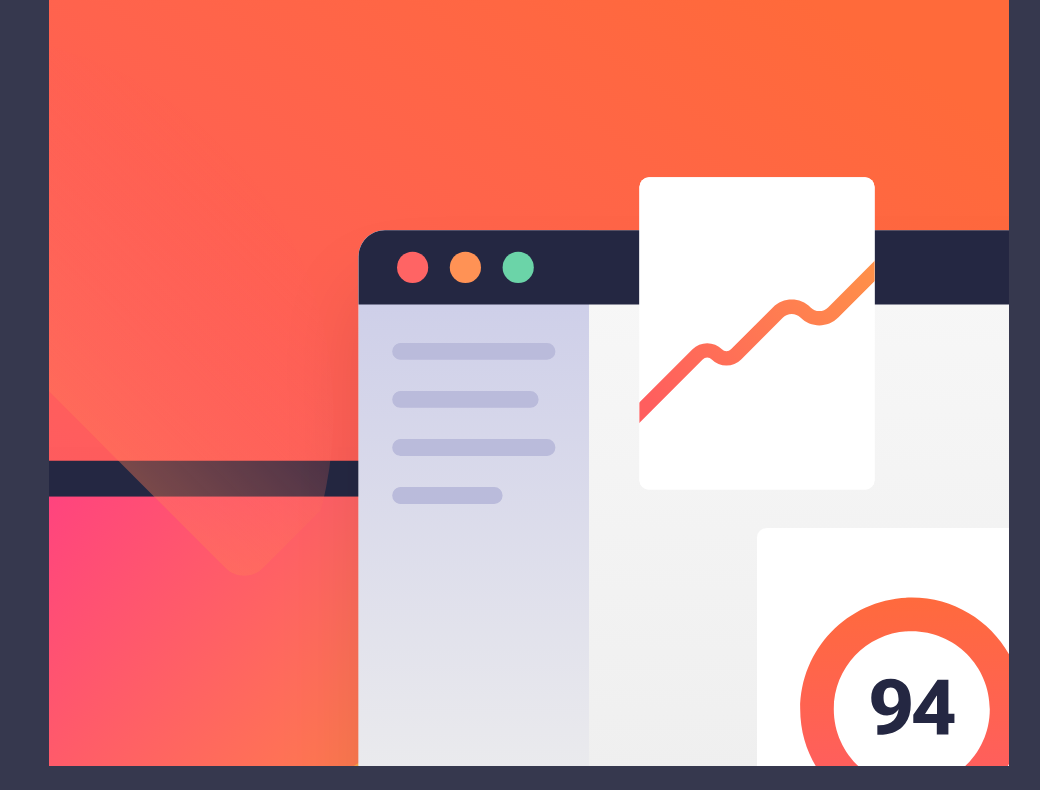
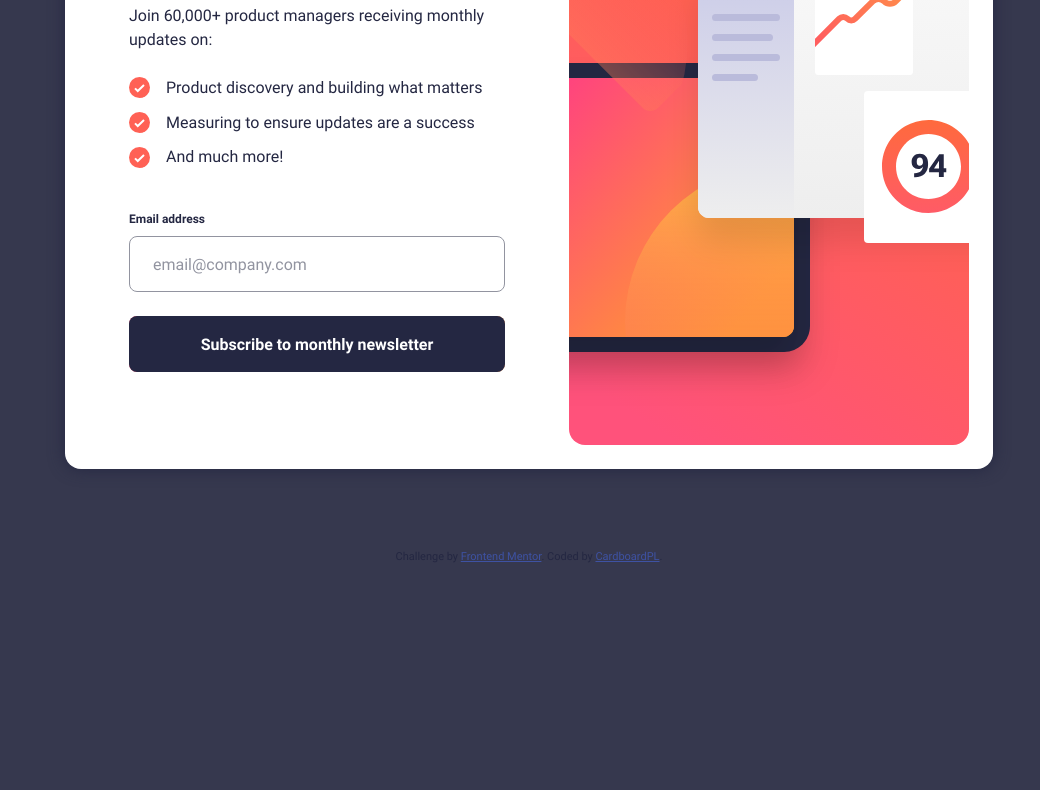
Before and after one commit to CardboardPL/Frontend-Mentor-Newsletter-Sign-Up-With-Success-Message, a plain HTML site: page index.html in a window 1280 px wide. Shown: the part 251-1041 px from the top of the page, without its empty margins (111-1151 px from the left). After the commit the page ends 817 px from the top, so only its background shows below. Drawn offline with Linux system fonts and the light colour scheme.

Commit message:
Add signup.css, Update general.css, and index.css
In this commit:
- Added signup.css to contain the styles for the signup component.
- Updated general.css to ensure that the main tag takes up the entire height of the viewport.
- Updated index.css to link signup.css.

```diff
--- a/stylesheets/general.css
+++ b/stylesheets/general.css
@@ -22,6 +22,7 @@ main {
   display: flex;
   justify-content: center;
   align-items: center;
+  min-height: 100vh;
 }
 
 h1, h2, h3, h4, h5, h6 {
--- a/stylesheets/index.css
+++ b/stylesheets/index.css
@@ -1,3 +1,4 @@
 @import url("./variables.css");
 @import url("./fonts.css");
 @import url("./general.css");
+@import url("./signup.css");
--- /dev/null
+++ b/stylesheets/signup.css
@@ -0,0 +1,204 @@
+.signup {
+  width: 100%;
+  max-width: 400px;
+  display: flex;
+  flex-direction: column-reverse;
+  background-color: var(--white);
+  overflow: hidden;
+  box-shadow: 0 0 16px var(--dark-slate-grey);
+}
+
+.signup__form {
+  display: flex;
+  flex-direction: column;
+  padding: 36px 24px 40px 24px;
+}
+
+.form__header {
+  font-size: 40px;
+  letter-spacing: -0.07692307692307693px;
+  margin-bottom: 19px;
+}
+
+.form__list-header {
+  font-size: 1rem;
+}
+
+.form__list {
+  list-style-type: none;
+  margin: 24px 0 37px 0;
+}
+
+.form__list-item {
+  display: flex;
+  margin-bottom: 10px;
+}
+
+.form__list-item:last-child {
+  margin-bottom: 0;
+}
+
+.form__list-item::before {
+  display: block;
+  position: relative;
+  top: 1px;
+  content: url("../assets/images/icon-list.svg");
+  margin-right: 16px;
+}
+
+.form__list-item:last-of-type::before {
+  top: 2px;
+}
+
+.form__input-label-wrapper {
+  font-size: 12px;
+  font-weight: var(--font-weight-bold);
+  margin-bottom: 8px;
+}
+
+.form__input {
+  height: 56px;
+  padding: 0 23px;
+  border: 1px solid var(--grey);
+  border-radius: 8px;
+  cursor: pointer;
+  transition: border-color 0.15s ease-in-out;
+  outline: none;
+}
+
+.form__input:hover,
+.form__input:focus {
+  border-color: var(--dark-slate-grey);
+}
+
+.form__submit-button,
+.form__submit-button::before {
+  transition: opacity 0.15s ease-in-out;
+}
+
+.form__submit-button {
+  position: relative;
+  font-weight: var(--font-weight-bold);
+  color: var(--white);
+  background: linear-gradient(90deg, #ff5379, var(--tomato), #f58f46);
+  border-radius: 8px;
+  height: 56px;
+  border: none;
+  margin-top: 24px;
+  cursor: pointer;
+  overflow: hidden;
+}
+
+.form__submit-button:focus {
+  outline: 2px solid blue;
+}
+
+.form__submit-button:active {
+  opacity: 0.85;
+}
+
+.form__submit-button::before {
+  position: absolute;
+  top: 0;
+  bottom: 0;
+  left: 0;
+  right: 0;
+  content: '';
+  background-color: var(--dark-slate-grey);
+  z-index: 1;
+}
+
+.form__submit-button:hover::before,
+.form__submit-button:focus::before {
+  opacity: 0;
+}
+
+.form__submit-button > * {
+  position: relative;
+  top: 1px;
+  z-index: 2;
+}
+
+.form__input::placeholder {
+  color: var(--grey);
+}
+
+.signup__decorative-images {
+  width: 100%;
+  height: 100%;
+}
+
+.decorative-images__mobile,
+.decorative-images__desktop,
+.signup__success {
+  position: absolute;
+  z-index: -1;
+  pointer-events: none;
+  visibility: hidden;
+  width: 0;
+}
+
+.decorative-images__mobile {
+  position: relative;
+  z-index: 1;
+  visibility: visible;
+  width: 100%;
+}
+
+@media (min-width: 400px) {
+  .signup {
+    border-radius: 16px;
+  }
+}
+
+@media (min-width: 850px) {
+  .signup {
+    position: relative;
+    top: -1px;
+    flex-direction: row;
+    justify-content: space-between;
+    max-width: 928px;
+    padding: 24px;
+    margin: 24px;
+  }
+
+  .signup__form {
+    justify-content: center;
+    padding-top: 0;
+    padding-bottom: 0;
+  }
+
+  .signup__decorative-images {
+    max-width: 400px;
+  }
+
+  .decorative-images__desktop {
+    position: relative;
+    z-index: 1;
+    visibility: visible;
+    width: 100%;
+  }
+
+  .decorative-images__mobile {
+    position: absolute;
+    z-index: -1;
+    visibility: hidden;
+    width: 0;
+  }
+}
+
+@media (min-width: 900px) {
+  .signup__form {
+    padding-left: 40px;
+    padding-right: 64px;
+  }
+
+  .form__header {
+    font-size: 56px;
+    margin-top: -6px;
+  }
+
+  .form__list-item {
+    margin-bottom: 6.5px;
+  }
+}
```
